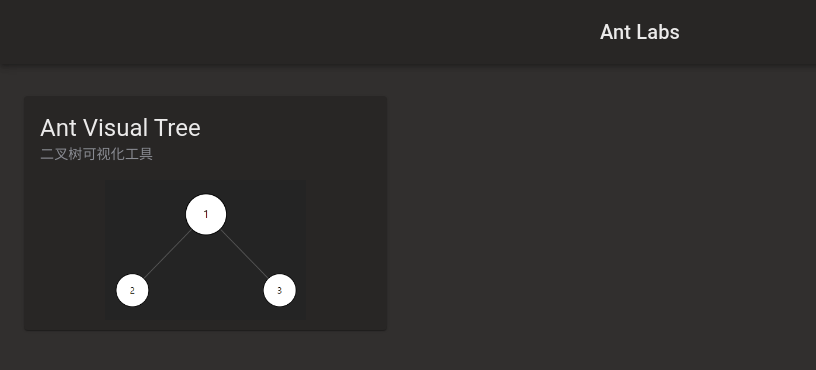
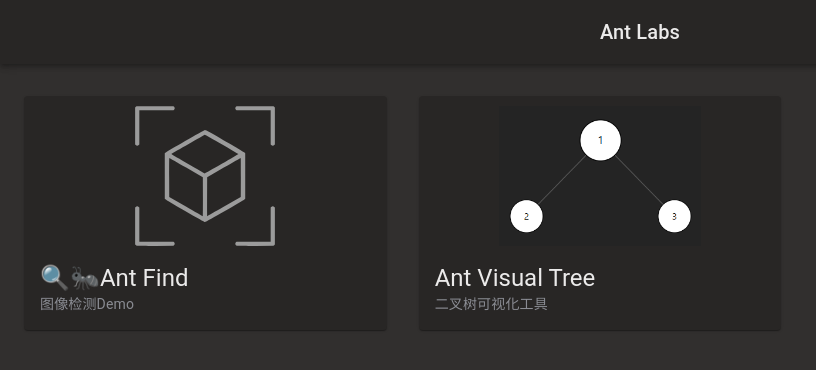
Before and after one commit to Antknt47/ant-labs, a React (Vite) app: page / in a window 1280 px wide. Shown: the top 370 px of the page, without its empty margins (0-816 px from the left). Built offline with nearby package versions, Linux system fonts and the light colour scheme.

Commit message:
Fix cards and add ant find.

```diff
--- a/src/App.jsx
+++ b/src/App.jsx
@@ -1,7 +1,24 @@
 import React from 'react';
 import { AppBar, Toolbar, Typography, Container, Grid, Card, CardContent, CardActions, Button, CardActionArea, CardMedia } from '@mui/material';
 import './App.css'
+import CardItem from './components/CardItem';
 import treeImage from '../src/assets/tree.png';
+import detectSvg from '../src/assets/detect.svg';
+
+const cardItems = [
+  {
+    title: "🔍🐜Ant Find",
+    description: "图像检测Demo",
+    image: detectSvg,
+    link: "https://labs.antknt47.com/ant-find/",
+  },
+  {
+    title: "Ant Visual Tree",
+    description: "二叉树可视化工具",
+    image: treeImage,
+    link: "https://labs.antknt47.com/ant-visual-tree",
+  },
+];
 
 const HomePage = () => {
   return (
@@ -18,27 +35,16 @@ const HomePage = () => {
       {/* Main container */}
       <Container sx={{ paddingTop: 4, marginLeft: 0, maxWidth: '100%' }}>
         <Grid container spacing={4}>
-          <Grid item xs={12} sm={6} md={4}>
-            <Card sx={{ backgroundColor: 'var(--accent2)', color: 'var(--text)'}} >
-              <CardActionArea component="a" href="https://labs.antknt47.com/ant-visual-tree" target="_blank" rel="noopener noreferrer" sx={{ '&:hover': { backgroundColor: 'var(--accent2)', color: 'var(--text)' } }}>
-                <CardContent >
-                  <Typography variant="h5" component="div">
-                    Ant Visual Tree
-                  </Typography>
-                  <Typography variant="body2" color='var(--accent3)'>
-                    二叉树可视化工具
-                  </Typography>
-                </CardContent>
-                <CardMedia
-                  component="img"
-                  height="140"
-                  image={treeImage}
-                  alt="Ant visual tree"
-                  sx={{ objectFit: 'contain', width: '100%', paddingBottom: '10px'}}
-                />
-              </CardActionArea>
-            </Card>
+        {cardItems.map((item, index) => (
+          <Grid item xs={12} sm={6} md={4} key={index}>
+            <CardItem
+              title={item.title}
+              description={item.description}
+              image={item.image}
+              link={item.link}
+            />
           </Grid>
+        ))}
         </Grid>
       </Container>
     </div>
--- a/src/components/CardItem/CardItem.jsx
+++ b/src/components/CardItem/CardItem.jsx
@@ -5,6 +5,14 @@ const CardItem = ({ title, description, image, link }) => {
   return (
     <Card sx={{ backgroundColor: 'var(--accent2)', color: 'var(--text)' }}>
       <CardActionArea component="a" href={link} target="_blank" rel="noopener noreferrer" sx={{ '&:hover': { backgroundColor: 'var(--accent2)', color: 'var(--text)' } }}>
+        <CardMedia
+          component="img"
+          height="140px"
+          width="140px"
+          image={image}
+          alt={title}
+          sx={{ objectFit: 'contain', width: '100%', paddingTop: '10px', alignItems: 'center' }}
+        />
         <CardContent>
           <Typography variant="h5" component="div">
             {title}
@@ -13,13 +21,7 @@ const CardItem = ({ title, description, image, link }) => {
             {description}
           </Typography>
         </CardContent>
-        <CardMedia
-          component="img"
-          height="140"
-          image={image}
-          alt={title}
-          sx={{ objectFit: 'contain', width: '100%', paddingBottom: '10px' }}
-        />
+
       </CardActionArea>
     </Card>
   );
```
Also changed, not shown: src/assets/detect.svg (added).
